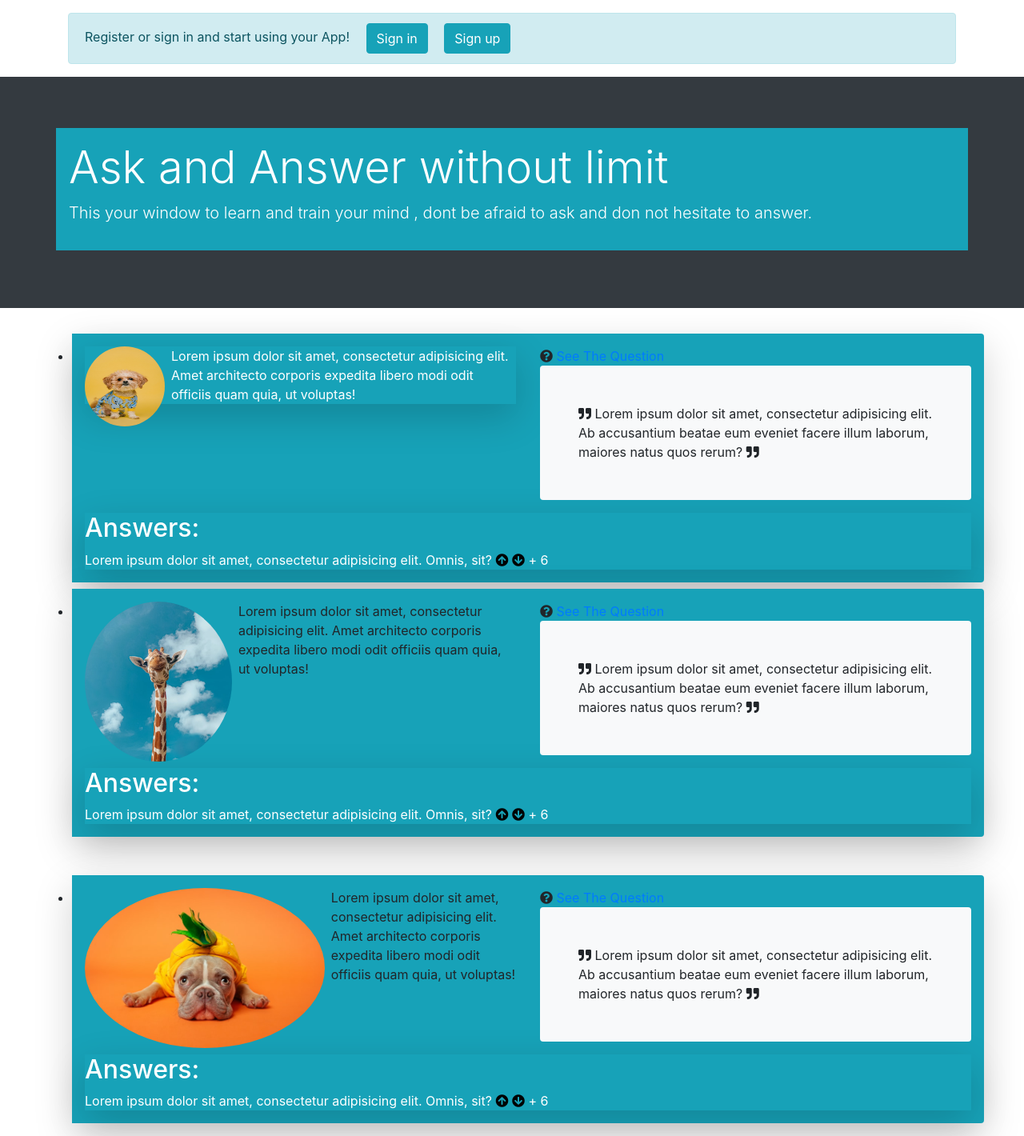
After one commit to mossajross/to-app, a Symfony app: template templates/question/homepage.html.twig in a window 1280 px wide. The commit adds this page. Shown: the whole page at 80% size. Run offline with Twig, Linux system fonts and the light colour scheme; the template is opened without the code that fills it, so the values that code supplies are empty; some libraries are stand-ins or nearby versions.

Commit message:
Adding a landing page and some functionalities using javascript

```diff
--- /dev/null
+++ b/public/app/js/question_js.js
@@ -0,0 +1,46 @@
+//
+// //const container = document.querySelector(".js-vote-arrows");
+// const links = document.querySelectorAll(".vote");
+//
+//
+// for(let link of links){
+//
+//
+//     link.addEventListener("click" , (e) => {
+//         e.preventDefault();
+//         const element = e.target;
+//         fetch('./comments/10/vote/'+element.dataset.direction)
+//             .then(
+//                 function(response) {
+//                     if (response.status !== 200) {
+//                         console.log('Looks like there was a problem. Status Code: ' +
+//                             response.status);
+//                         return;
+//                     }
+//
+//                     // Examine the text in the response
+//                     response.json().then(function(data) {
+//                         const x = document.querySelector(".vote-total");
+//                         x.innerHTML = data.votes;
+//                      });
+//                 }
+//             )
+//             .catch(function(err) {
+//                 console.log('Fetch Error :-S', err);
+//             });
+//
+//
+//     })
+// }
+
+var $container = $(".vote-arrows");
+$container.find("a").on("click", function (e) {
+  e.preventDefault();
+  var $link = $(e.currentTarget);
+  $.ajax({
+    url: "/comments/10/vote/" + $link.data("direction"),
+    method: "POST",
+  }).then(function (response) {
+    $container.find(".vote-total").text(response.votes);
+  });
+});
--- a/templates/base.html.twig
+++ b/templates/base.html.twig
@@ -2,13 +2,16 @@
 <html>
 	<head>
 		<meta charset="UTF-8">
-        <title>{% block title %}Welcome!{% endblock %}</title>
+		<title>
+			{% block title %}Welcome!
+			{% endblock %}
+		</title>
 		{# Run `composer require symfony/webpack-encore-bundle`
 																		           and uncomment the following Encore helpers to start using Symfony UX #}
 
 		{% block stylesheets %}
 			<link rel="stylesheet" href="https://cdn.jsdelivr.net/npm/bootstrap@4.6.0/dist/css/bootstrap.min.css" integrity="sha384-B0vP5xmATw1+K9KRQjQERJvTumQW0nPEzvF6L/Z6nronJ3oUOFUFpCjEUQouq2+l" crossorigin="anonymous">
-            <link rel="stylesheet" href="https://cdnjs.cloudflare.com/ajax/libs/font-awesome/5.15.4/css/all.min.css" integrity="sha512-1ycn6IcaQQ40/MKBW2W4Rhis/DbILU74C1vSrLJxCq57o941Ym01SwNsOMqvEBFlcgUa6xLiPY/NS5R+E6ztJQ==" crossorigin="anonymous" referrerpolicy="no-referrer" />
+			<link rel="stylesheet" href="https://cdnjs.cloudflare.com/ajax/libs/font-awesome/5.15.4/css/all.min.css" integrity="sha512-1ycn6IcaQQ40/MKBW2W4Rhis/DbILU74C1vSrLJxCq57o941Ym01SwNsOMqvEBFlcgUa6xLiPY/NS5R+E6ztJQ==" crossorigin="anonymous" referrerpolicy="no-referrer"/>
 			<link rel="stylesheet" href="app/css/app.css">
 		{% endblock %}
 
@@ -26,7 +29,9 @@
 			<div class="collapse navbar-collapse" id="navbarText">
 				<ul class="navbar-nav mr-auto">
 					<li class="nav-item active">
-                    <a class="nav-link" href={{ path("home_page") }}>Home <span class="sr-only">(current)</span></a>
+						<a class="nav-link" href={{ path("home_page") }}>Home
+							<span class="sr-only">(current)</span>
+						</a>
 					</li>
 					<li class="nav-item">
 						<a class="nav-link" href={{path("tasks")}}>My Tasks</a>
@@ -35,14 +40,27 @@
 						<a class="nav-link" href={{path("create_task")}}>New Task</a>
 					</li>
 
+
+					<li class="nav-item">
+						<a class="nav-link" href={{path("app_homepage")}}>Forum</a>
+					</li>
+
+
 				</ul>
 			</div>
 		</nav>
 	{% endblock %}
+
+	{% block extra %}
+
+	{% endblock%}
+
 	<body>
 		{% block body %}{% endblock %}
 		{% block javascripts %}
-            <script src="https://code.jquery.com/jquery-3.5.1.slim.min.js" integrity="sha384-DfXdz2htPH0lsSSs5nCTpuj/zy4C+OGpamoFVy38MVBnE+IbbVYUew+OrCXaRkfj" crossorigin="anonymous"></script>
+			<script src="https://ajax.aspnetcdn.com/ajax/jQuery/jquery-3.2.1.js" puj/zy4c+ogpamofvy38mvbne+ibbvyuew+orcxarkfj"></script>
+
+
 			<script src="https://cdn.jsdelivr.net/npm/popper.js@1.16.1/dist/umd/popper.min.js" integrity="sha384-9/reFTGAW83EW2RDu2S0VKaIzap3H66lZH81PoYlFhbGU+6BZp6G7niu735Sk7lN" crossorigin="anonymous"></script>
 			<script src="https://cdn.jsdelivr.net/npm/bootstrap@4.6.0/dist/js/bootstrap.min.js" integrity="sha384-+YQ4JLhjyBLPDQt//I+STsc9iw4uQqACwlvpslubQzn4u2UU2UFM80nGisd026JF" crossorigin="anonymous"></script>
 
--- /dev/null
+++ b/templates/question/homepage.html.twig
@@ -0,0 +1,217 @@
+{% extends "base.html.twig" %}
+{% block nav %}{% endblock %}
+
+{% block extra %}
+
+	{% if user %}
+
+		<nav class="navbar navbar-expand-lg navbar-light bg-light">
+			<a class="navbar-brand" href="#">Todo List</a>
+			<button class="navbar-toggler" type="button" data-toggle="collapse" data-target="#navbarText" aria-controls="navbarText" aria-expanded="false" aria-label="Toggle navigation">
+				<span class="navbar-toggler-icon"></span>
+			</button>
+			<div class="collapse navbar-collapse" id="navbarText">
+				<ul class="navbar-nav mr-auto">
+					<li class="nav-item active">
+						<a class="nav-link" href={{ path("home_page") }}>Home
+							<span class="sr-only">(current)</span>
+						</a>
+					</li>
+					<li class="nav-item">
+						<a class="nav-link" href={{path("tasks")}}>My Tasks</a>
+					</li>
+					<li class="nav-item">
+						<a class="nav-link" href={{path("create_task")}}>New Task</a>
+					</li>
+
+
+					<li class="nav-item">
+						<a class="nav-link" href={{path("app_homepage")}}>Forum</a>
+					</li>
+
+
+				</ul>
+			</div>
+		</nav>
+
+
+	{% endif %}
+
+
+{% endblock %}
+
+
+{% block body %}
+	{% if user == null %}
+		<div class="container mt-3">
+
+			<div class="alert alert-info" role="alert">
+				Register or sign in and start using your App!
+				<a class="btn btn-l btn-info ml-3" href="{{path("app_login")}}">Sign in</a>
+
+				<a class="btn btn-l btn-info ml-3" href="{{path("registration")}}">Sign up</a>
+
+
+			</div>
+
+
+		</div>
+		{% endif%}
+
+		<div class="jumbotron jumbotron-fluid bg-dark">
+			<div class="container p-3 mb-2 bg-info text-white">
+				<h1 class="display-4">Ask and Answer without limit</h1>
+				<p class="lead">This your window to learn and train your mind , dont be afraid to ask and don not hesitate to answer.</p>
+			</div>
+		</div>
+
+		<div>
+			<ul class="answers">
+				<li class="shadow-lg container p-3 mb-2 bg-info rounded-right">
+					<div class="row">
+						<div class="col">
+							<img class="rounded-circle" src="{{ asset("app/images/pic1.jpeg") }}" height="100" width="100" style="float: left; margin-right: 8px;">
+							<p class="shadow-lg text-white">Lorem ipsum dolor sit amet, consectetur adipisicing elit. Amet architecto corporis expedita libero modi odit officiis quam quia, ut voluptas!</p>
+
+						</div>
+						<div class="col">
+
+							<i class="fa fa-question-circle" aria-hidden="true"></i>
+							<a href="{{ path("app_question_show", {slug: "reversing-a-spell"}) }}">See The Question</a>
+
+							<p class="text bg-light p-5 rounded">
+								<i class="fa fa-quote-right" aria-hidden="true"></i>
+
+								Lorem ipsum dolor sit amet, consectetur adipisicing elit. Ab accusantium beatae eum eveniet facere illum laborum, maiores natus quos rerum?
+								<i class="fa fa-quote-right" aria-hidden="true"></i>
+
+							</p>
+
+
+						</div>
+					</div>
+
+					<div class="text-white shadow-lg">
+						<h2>Answers:</h2>
+						<div class="vote-arrows v1">
+							<span class="text-white">Lorem ipsum dolor sit amet, consectetur adipisicing elit. Omnis, sit?</span>
+							<a class="vote-up vote" href="" data-direction="up">
+								<i class="fa fa-arrow-circle-up" aria-hidden="true" style="color:black;"></i>
+							</a>
+							<a class="vote-down vote" href="" data-direction="down">
+								<i class="fa fa-arrow-circle-down" aria-hidden="true" style="color: black"></i>
+
+							</a>
+							<span class="vote-total">+ 6</span>
+
+						</div>
+
+
+					</div>
+
+
+				</li>
+
+				<li class="shadow-lg mb-5 container p-3 mb-2 bg-info rounded-right">
+					<div class="row ">
+						<div class="col">
+							<img class="rounded-circle" src="{{ asset("app/images/pic2.jpeg") }}" height="200" style="float: left; margin-right: 8px;">
+							<p>Lorem ipsum dolor sit amet, consectetur adipisicing elit. Amet architecto corporis expedita libero modi odit officiis quam quia, ut voluptas!</p>
+
+						</div>
+						<div class="col">
+
+
+							<i class="fa fa-question-circle" aria-hidden="true"></i>
+							<a href="{{ path("app_question_show", {slug: "pausing-a-spell"}) }}">See The Question</a>
+
+							<p class=" bg-light p-5 rounded">
+								<i class="fa fa-quote-right" aria-hidden="true"></i>
+
+								Lorem ipsum dolor sit amet, consectetur adipisicing elit. Ab accusantium beatae eum eveniet facere illum laborum, maiores natus quos rerum?
+								<i class="fa fa-quote-right" aria-hidden="true"></i>
+
+							</p>
+
+
+						</div>
+
+
+					</div>
+
+					<div class="text-white shadow-lg">
+						<h2>Answers:</h2>
+						<div class="vote-arrows v2">
+							<span class="text-white">Lorem ipsum dolor sit amet, consectetur adipisicing elit. Omnis, sit?</span>
+							<a class="vote-up vote" href="" data-direction="up">
+								<i class="fa fa-arrow-circle-up" aria-hidden="true" style="color:black;"></i>
+							</a>
+							<a class="vote-down vote" href="" data-direction="down">
+								<i class="fa fa-arrow-circle-down" aria-hidden="true" style="color: black"></i>
+							</a>
+							<span class="vote-total">+ 6</span>
+
+						</div>
+
+
+					</div>
+
+				</li>
+
+
+				<li class=" shadow-lg container p-3 mb-2 bg-info rounded-right">
+					<div class="row">
+						<div class="col">
+							<img class="rounded-circle" src="{{ asset("app/images/pic3.jpeg") }}" height="200" style="float: left; margin-right: 8px;">
+							<p>Lorem ipsum dolor sit amet, consectetur adipisicing elit. Amet architecto corporis expedita libero modi odit officiis quam quia, ut voluptas!</p>
+
+						</div>
+						<div class="col">
+
+							<i class="fa fa-question-circle" aria-hidden="true"></i>
+							<a href="{{ path("app_question_show", {slug: "Reversing-a-spell"}) }}">See The Question</a>
+
+
+							<p class=" bg-light p-5 rounded">
+								<i class="fa fa-quote-right" aria-hidden="true"></i>
+
+								Lorem ipsum dolor sit amet, consectetur adipisicing elit. Ab accusantium beatae eum eveniet facere illum laborum, maiores natus quos rerum?
+								<i class="fa fa-quote-right" aria-hidden="true"></i>
+
+							</p>
+
+
+						</div>
+
+
+					</div>
+
+					<div class="text-white shadow-lg">
+						<h2>Answers:</h2>
+						<div class="vote-arrows v3">
+							<span class="text-white">Lorem ipsum dolor sit amet, consectetur adipisicing elit. Omnis, sit?</span>
+							<a class="vote-up vote" href="" data-direction="up">
+								<i class="fa fa-arrow-circle-up" aria-hidden="true" style="color:black;"></i>
+							</a>
+							<a class="vote-down vote" href="" data-direction="down">
+								<i class="fa fa-arrow-circle-down" aria-hidden="true" style="color: black"></i>
+							</a>
+							<span class="vote-total">+ 6</span>
+
+						</div>
+
+
+					</div>
+
+				</li>
+
+
+			</ul>
+		</div>
+
+	{% endblock %}
+
+	{% block javascripts %}
+		{{ parent() }}
+		<script src={{ asset('app/js/question_js.js') }}></script>
+	{% endblock %}
```
Also changed, not shown: src/Controller/CommentController.php (added, +32 -0 lines), src/Controller/QuestionController.php (added, +48 -0 lines), public/app/images/pic1.jpeg (added), public/app/images/pic2.jpeg (added), public/app/images/pic3.jpeg (added), 2 other files. Lines whose indentation alone changed are shown as unchanged.
